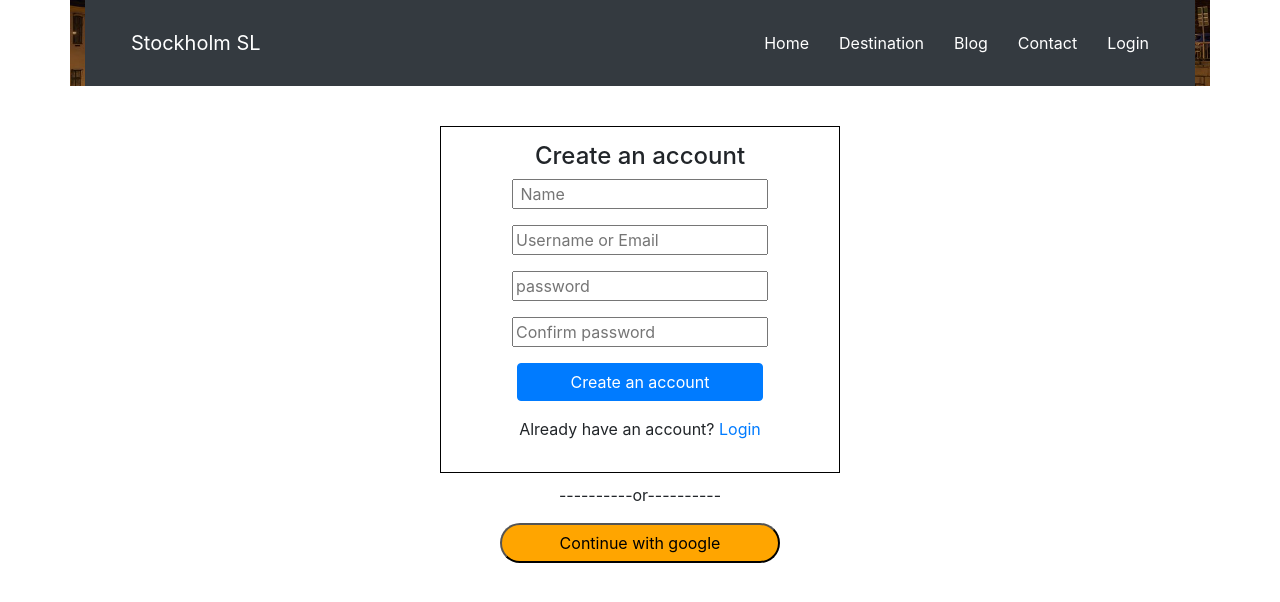
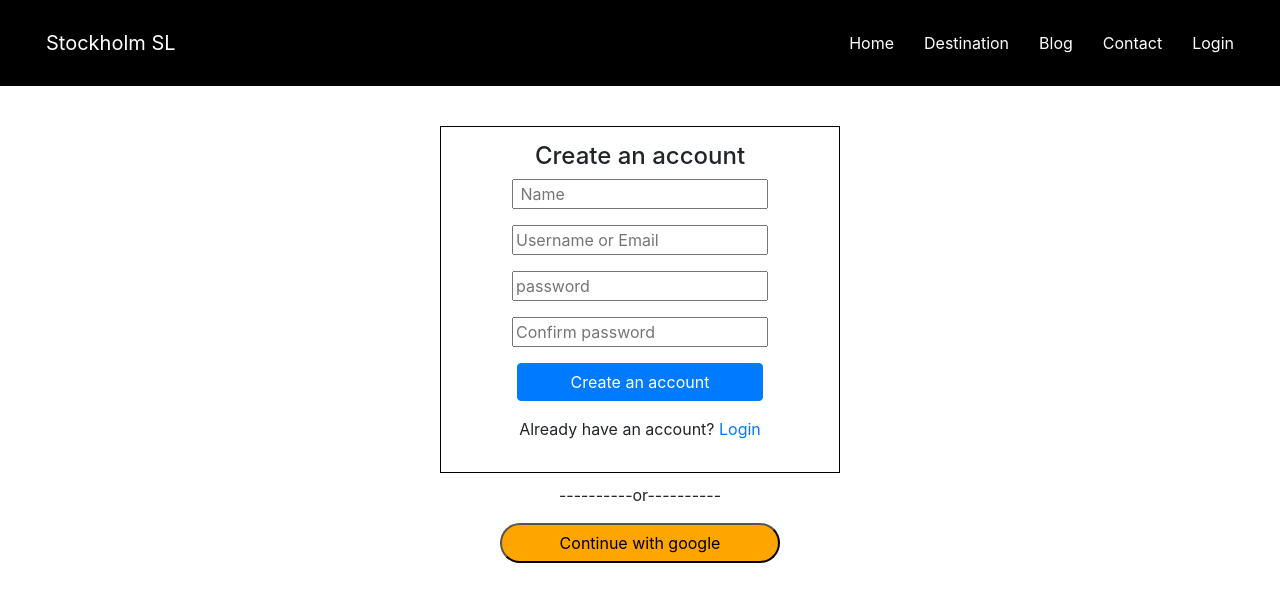
Before and after one commit to khalid0132/Stockholm-Transport, a React (Create React App) app: page /login in a window 1280 px wide. Shown: the top 602 px of the page. Built offline with nearby package versions, Linux system fonts and the light colour scheme.

Commit message:
3rd commit

```diff
--- a/src/components/Header/Header.css
+++ b/src/components/Header/Header.css
@@ -16,7 +16,7 @@ img {
 }
 .header{
     text-align: center;
-    background: url('banner.jpg') no-repeat center/cover;
+    /* background: url('banner.jpg') no-repeat center/cover; */
 }
 .header img {
     height: 80px;
--- a/src/components/Header/Header.js
+++ b/src/components/Header/Header.js
@@ -7,8 +7,7 @@ import { Link } from 'react-router-dom';
 const Header = () => {
     return (
 
-    <div >
-        <Container className="header">
+    <div className="header">
           {/* <Nav defaultActiveKey="/home" as="ul">
         <Nav.Item as="li">
             <Nav.Link href="/home">Active</Nav.Link>
@@ -22,7 +21,7 @@ const Header = () => {
         </Nav> */}
 
 
-<nav class="navbar navbar-expand-lg navbar-dark bg-dark">
+<nav class="navbar navbar-expand-lg ">
   <div class="container-fluid">
     <a class="navbar-brand" href="#">Stockholm SL</a>
     <button class="navbar-toggler" type="button" data-bs-toggle="collapse" data-bs-target="#navbarSupportedContent" aria-controls="navbarSupportedContent" aria-expanded="false" aria-label="Toggle navigation">
@@ -69,7 +68,7 @@ const Header = () => {
 
       </nav> */}
 
-    </Container>
+
 
         </div>
 
--- a/src/components/Login/Login.js
+++ b/src/components/Login/Login.js
@@ -35,7 +35,7 @@ const Login = () => {
                 <p><input type="text" placeholder =" Name" /></p>
                 <p><input type="text" placeholder ="Username or Email" required/></p>
                 <p><input type="password" placeholder="password" required/></p>
-                <p><input type="password" placeholder="Confirm password"/></p>
+                <p><input type="password" placeholder="Confirm password" required/></p>
                 <p><input className="d-grid col-8 mx-auto btn btn-primary" type="submit" value="Create an account"/></p>
             </form>
             <p>Already have an account? <Link to="/signin">Login</Link></p>
```
